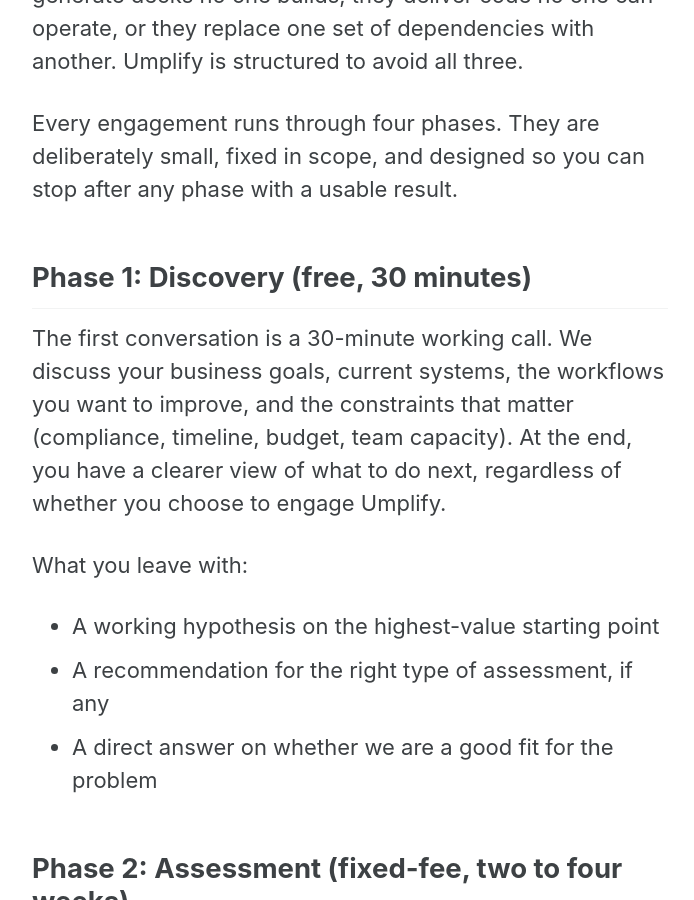
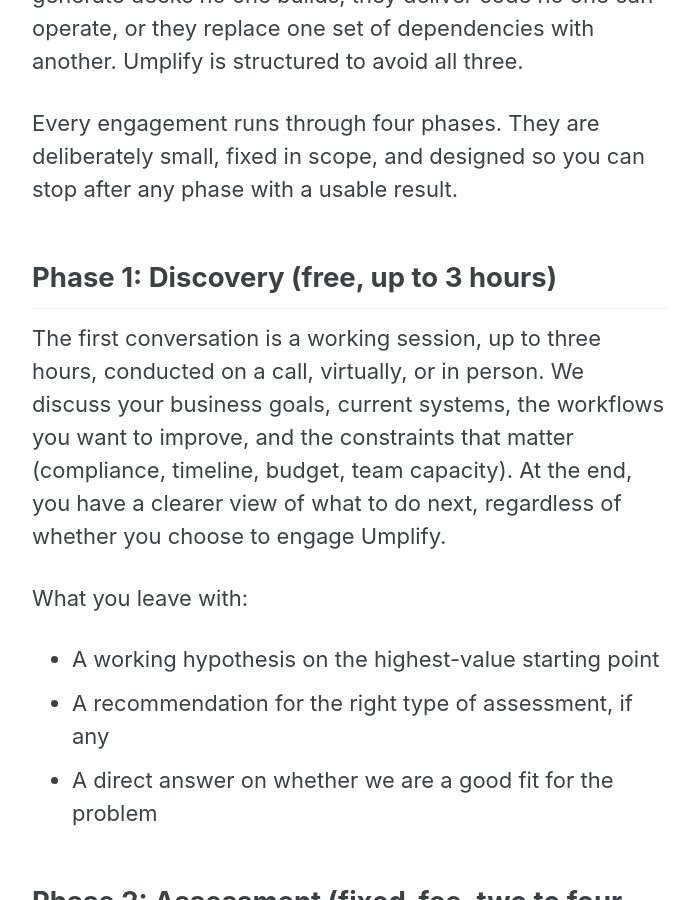
Before and after one commit to Umplify/umplify, a Jekyll site: the page built from _pages/how-we-engage.md, in a window 1280 px wide and 900 px high, scrolled down 1168 px. Shown: the whole window, without its empty margins (290-984 px from the left). Built offline with Jekyll 4.4.1, drawn with Linux system fonts in a browser that asks for light colours; cached includes are drawn as plain includes.

Commit message:
Update Phase 1 discovery: extend to 3 hours, add call/virtual/in-person options

```diff
--- a/_pages/how-we-engage.md
+++ b/_pages/how-we-engage.md
@@ -18,9 +18,9 @@
 
 Every engagement runs through four phases. They are deliberately small, fixed in scope, and designed so you can stop after any phase with a usable result.
 
-## Phase 1: Discovery (free, 30 minutes)
+## Phase 1: Discovery (free, up to 3 hours)
 
-The first conversation is a 30-minute working call. We discuss your business goals, current systems, the workflows you want to improve, and the constraints that matter (compliance, timeline, budget, team capacity). At the end, you have a clearer view of what to do next, regardless of whether you choose to engage Umplify.
+The first conversation is a working session, up to three hours, conducted on a call, virtually, or in person. We discuss your business goals, current systems, the workflows you want to improve, and the constraints that matter (compliance, timeline, budget, team capacity). At the end, you have a clearer view of what to do next, regardless of whether you choose to engage Umplify.
 
 What you leave with:
 
```
